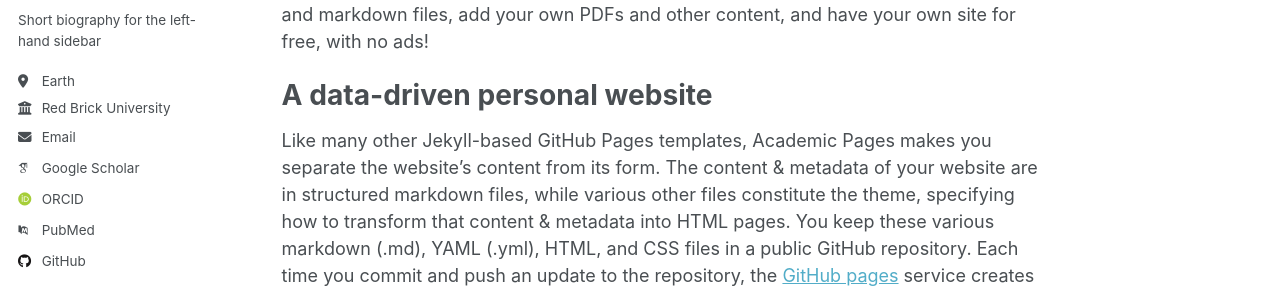
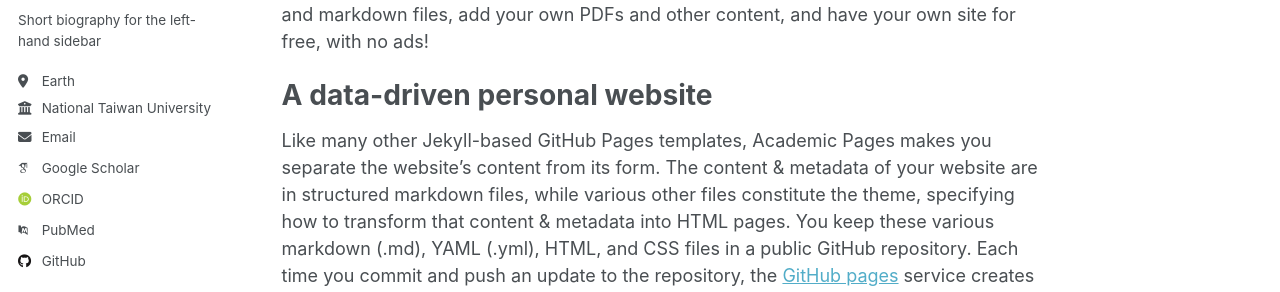
Before and after one commit to LazyLionDog/JYChen, a Jekyll site: the page built from _pages/about.md, in a window 1280 px wide. Shown: the part 357-649 px from the top of the page. Built offline with Jekyll 4.4.1, drawn with Linux system fonts in a browser that asks for light colours; some web fonts are replaced.

Commit message:
Update _config.yml

```diff
--- a/_config.yml
+++ b/_config.yml
@@ -27,14 +27,14 @@ author:
   pronouns         : "He/His"
   bio              : "Short biography for the left-hand sidebar"
   location         : "Earth"
-  employer         : "Red Brick University"
+  employer         : "National Taiwan University"
   uri              : # URL
-  email            : "none@example.org"
+  email            : "jychen@ntu.edu.tw"
 
   # Academic websites
   academia         : # URL
   arxiv            : # URL - Update with the correct link to your profile
-  googlescholar    : "https://scholar.google.com/citations?user=PS_CX0AAAAAJ"
+  googlescholar    : "https://scholar.google.com/citations?user=cGiPX_IAAAAJ&hl=zh-TW"
   impactstory      : # URL
   orcid            : "http://orcid.org/yourorcidurl"
   semantic         : # URL
```
